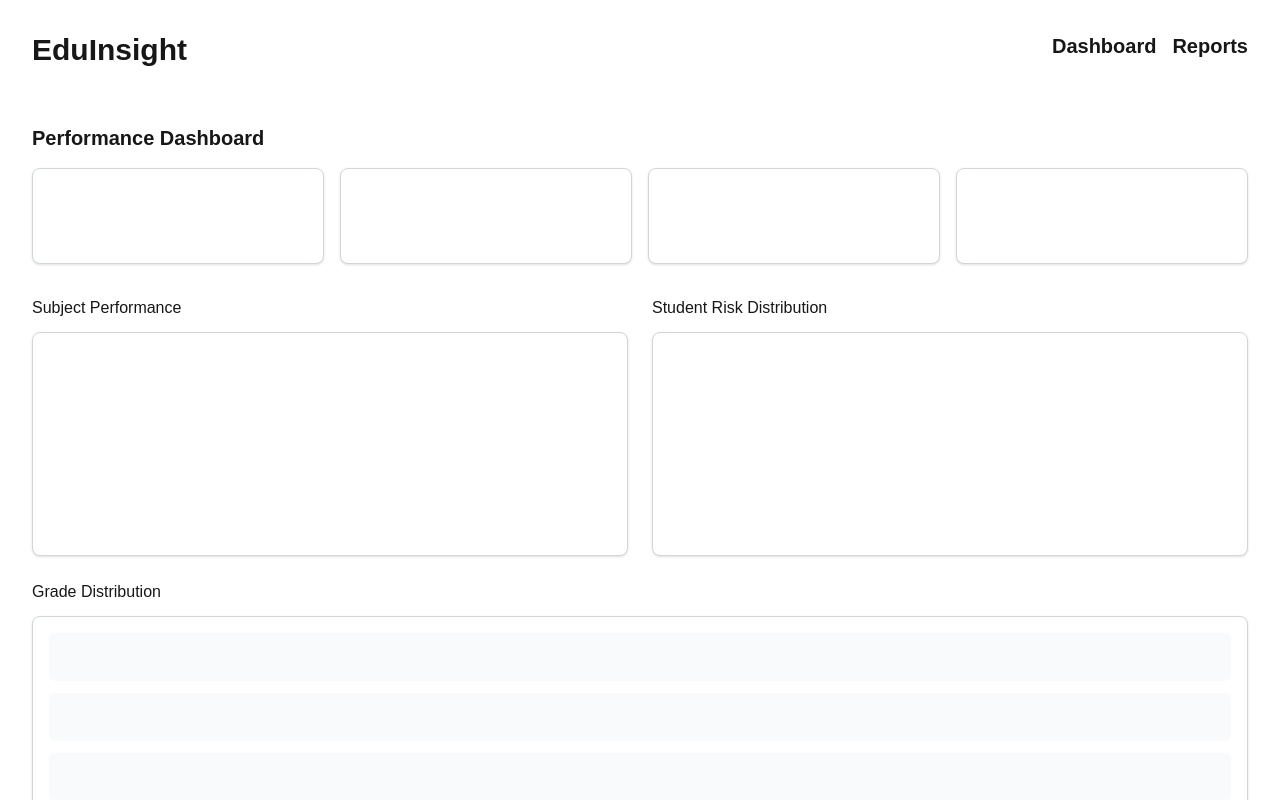
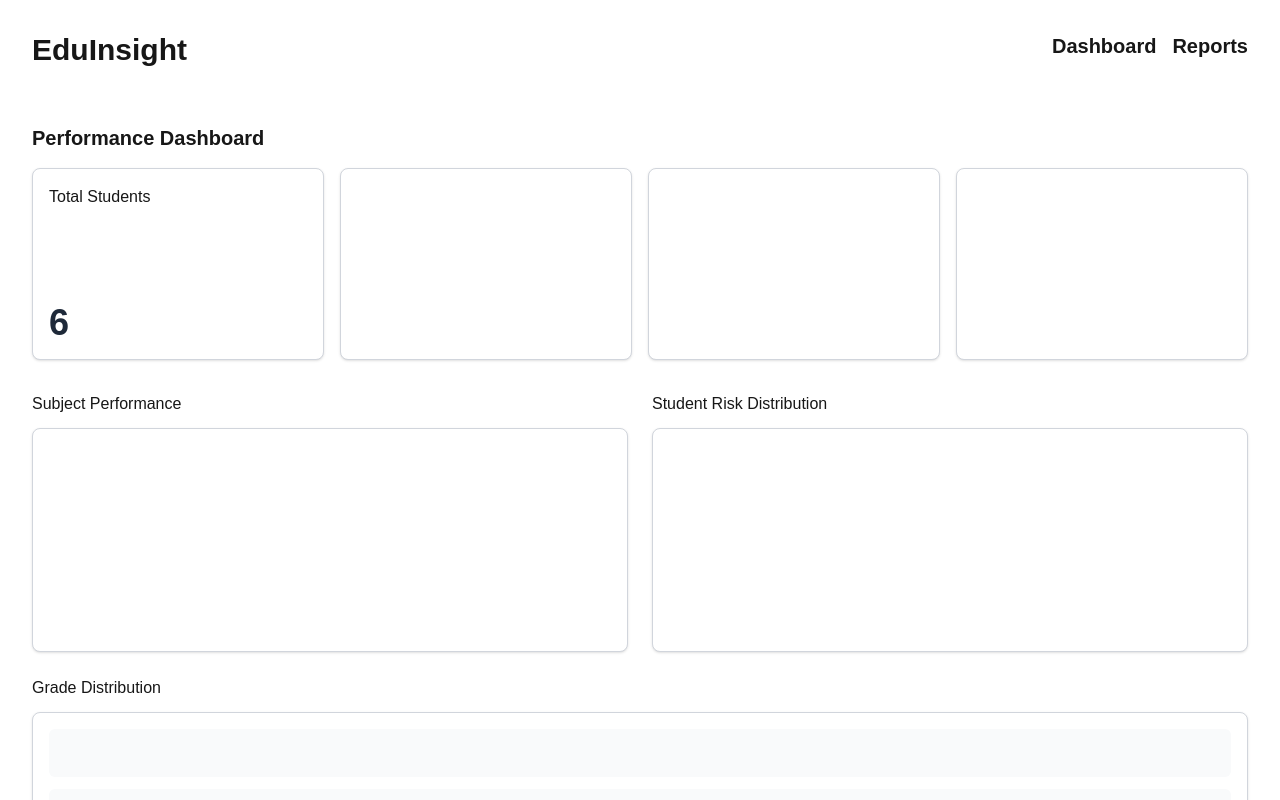
Before and after one commit to HueyLawagon/eduinsight, a Next.js app: page / in a window 1280 px wide. Shown: the top 800 px of the page. Built offline with nearby package versions, Linux system fonts and the light colour scheme.

Commit message:
Adding placeholder
placeholder data for easy integration for backend

```diff
--- a/app/Reports/page.js
+++ b/app/Reports/page.js
@@ -0,0 +1,34 @@
+export default function Home() {
+  return (
+    <div className="min-h-screen bg-white p-8">
+
+      {/* Performance Dashboard Section */}
+      <div className="mb-8">
+        <h3 className="text-xl font-semibold mb-4">Reports</h3>
+
+           {/* Stats Cards Row (responsive: min-size preserved, cards can grow/shrink) */}
+           <div className="flex gap-4 mb-8 flex-wrap justify-center">
+          <div className="border border-gray-300 rounded-lg p-4 bg-white shadow-sm flex-shrink-0"
+            style={{minWidth: '12rem', minHeight: '12rem', flex: '1 1 12rem'}}></div>
+          <div className="border border-gray-300 rounded-lg p-4 bg-white shadow-sm flex-shrink-0"
+            style={{minWidth: '12rem', minHeight: '12rem', flex: '1 1 12rem'}}></div>
+          <div className="border border-gray-300 rounded-lg p-4 bg-white shadow-sm flex-shrink-0"
+            style={{minWidth: '12rem', minHeight: '12rem', flex: '1 1 12rem'}}></div>
+          <div className="border border-gray-300 rounded-lg p-4 bg-white shadow-sm flex-shrink-0"
+            style={{minWidth: '12rem', minHeight: '12rem', flex: '1 1 12rem'}}></div>
+           </div>
+
+        {/* Grade Distribution as a single full-width card matching column heights */}
+        <div className="mt-6 w-full">
+          <h4 className="font-medium mb-3 text-left">Report Configuration</h4>
+          <div className="border border-gray-300 rounded-lg p-4 bg-white shadow-sm w-full"
+               style={{minHeight: '14rem'}}>
+            <div className="space-y-3">
+              <div className="w-full rounded-md bg-gray-50 p-3" style={{minHeight: '14rem'}}></div>
+            </div>
+          </div>
+        </div>
+      </div>
+    </div>
+  );
+}
--- a/app/layout.js
+++ b/app/layout.js
@@ -13,8 +13,8 @@ const geistMono = Geist_Mono({
 });
 
 export const metadata = {
-  title: "Create Next App",
-  description: "Generated by create next app",
+  title: "EduInsight",
+  description: "Student Performance Dashboard and Reporting Tool for Educators",
 };
 
 export default function RootLayout({ children }) {
@@ -27,7 +27,7 @@ export default function RootLayout({ children }) {
                 <h1 className="text-3xl font-bold">EduInsight</h1>
                 <div className="flex gap-4">
                   <Link href="/"><h2 className="text-xl font-semibold">Dashboard</h2></Link>
-                  <Link href="/reports"><h2 className="text-xl font-semibold">Reports</h2></Link>
+                  <Link href="/Reports/"><h2 className="text-xl font-semibold">Reports</h2></Link>
                 </div>
               </div>
         {children}
--- a/app/page.js
+++ b/app/page.js
@@ -1,4 +1,10 @@
-// app/page.js
+const PLACEHOLDER_DATA = {
+  totalStudents: 6,
+  classAverage: 82.3,
+  avgAttendance: 82.3,
+  atRiskStudents: 1
+};
+
 export default function Home() {
   return (
     <div className="min-h-screen bg-white p-8">
@@ -8,15 +14,21 @@ export default function Home() {
         <h3 className="text-xl font-semibold mb-4">Performance Dashboard</h3>
 
            {/* Stats Cards Row (responsive: min-size preserved, cards can grow/shrink) */}
+           {/* Total students */}
            <div className="flex gap-4 mb-8 flex-wrap justify-center">
           <div className="border border-gray-300 rounded-lg p-4 bg-white shadow-sm flex-shrink-0"
-            style={{minWidth: '12rem', minHeight: '6rem', flex: '1 1 12rem'}}></div>
+            style={{minWidth: '12rem', minHeight: '12rem', flex: '1 1 12rem'}}>
+              <div className="flex flex-col justify-between h-full">
+                <div className="mb-2">Total Students</div>
+                <div className="text-4xl font-bold text-gray-800">{PLACEHOLDER_DATA.totalStudents}</div>
+              </div>
+            </div>
           <div className="border border-gray-300 rounded-lg p-4 bg-white shadow-sm flex-shrink-0"
-            style={{minWidth: '12rem', minHeight: '6rem', flex: '1 1 12rem'}}></div>
+            style={{minWidth: '12rem', minHeight: '12rem', flex: '1 1 12rem'}}></div>
           <div className="border border-gray-300 rounded-lg p-4 bg-white shadow-sm flex-shrink-0"
-            style={{minWidth: '12rem', minHeight: '6rem', flex: '1 1 12rem'}}></div>
+            style={{minWidth: '12rem', minHeight: '12rem', flex: '1 1 12rem'}}></div>
           <div className="border border-gray-300 rounded-lg p-4 bg-white shadow-sm flex-shrink-0"
-            style={{minWidth: '12rem', minHeight: '6rem', flex: '1 1 12rem'}}></div>
+            style={{minWidth: '12rem', minHeight: '12rem', flex: '1 1 12rem'}}></div>
            </div>
 
         {/* Subject Performance and Student Risk (side-by-side on md+, stacked on small screens) */}
```
